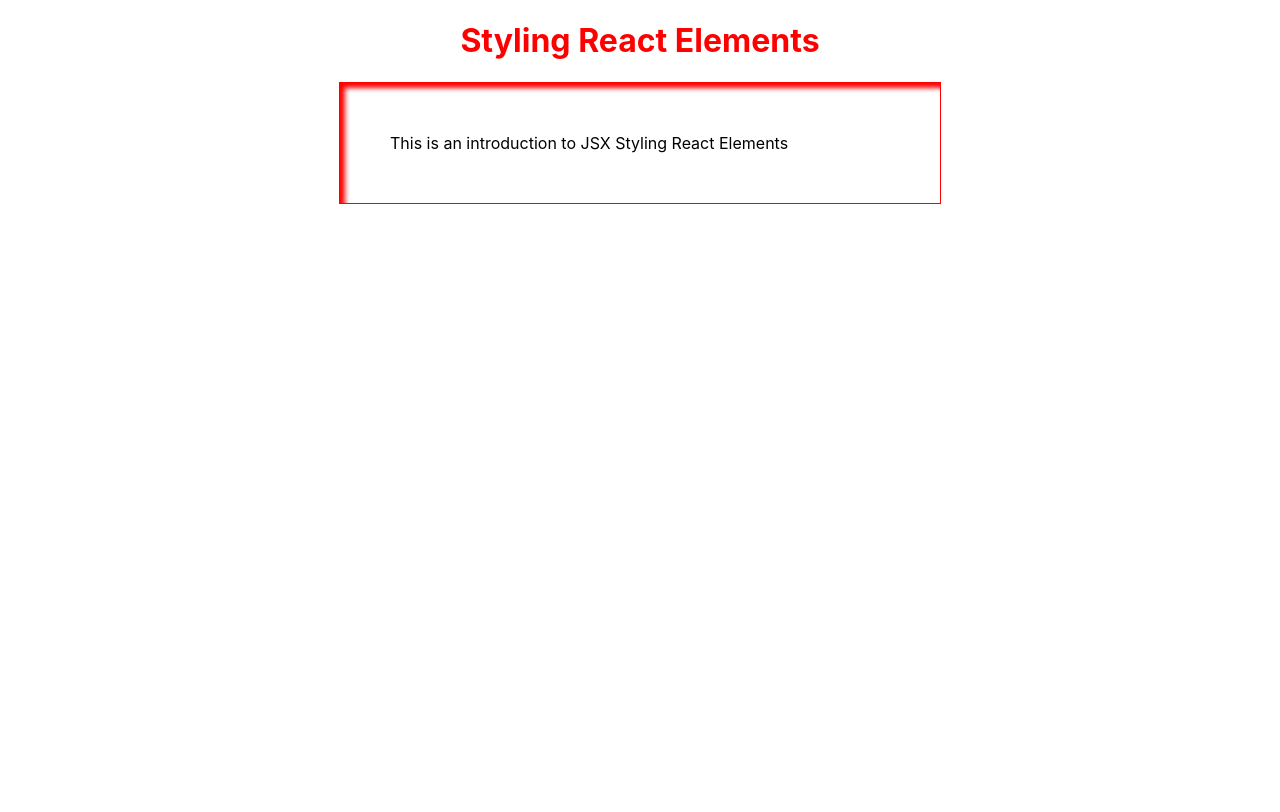
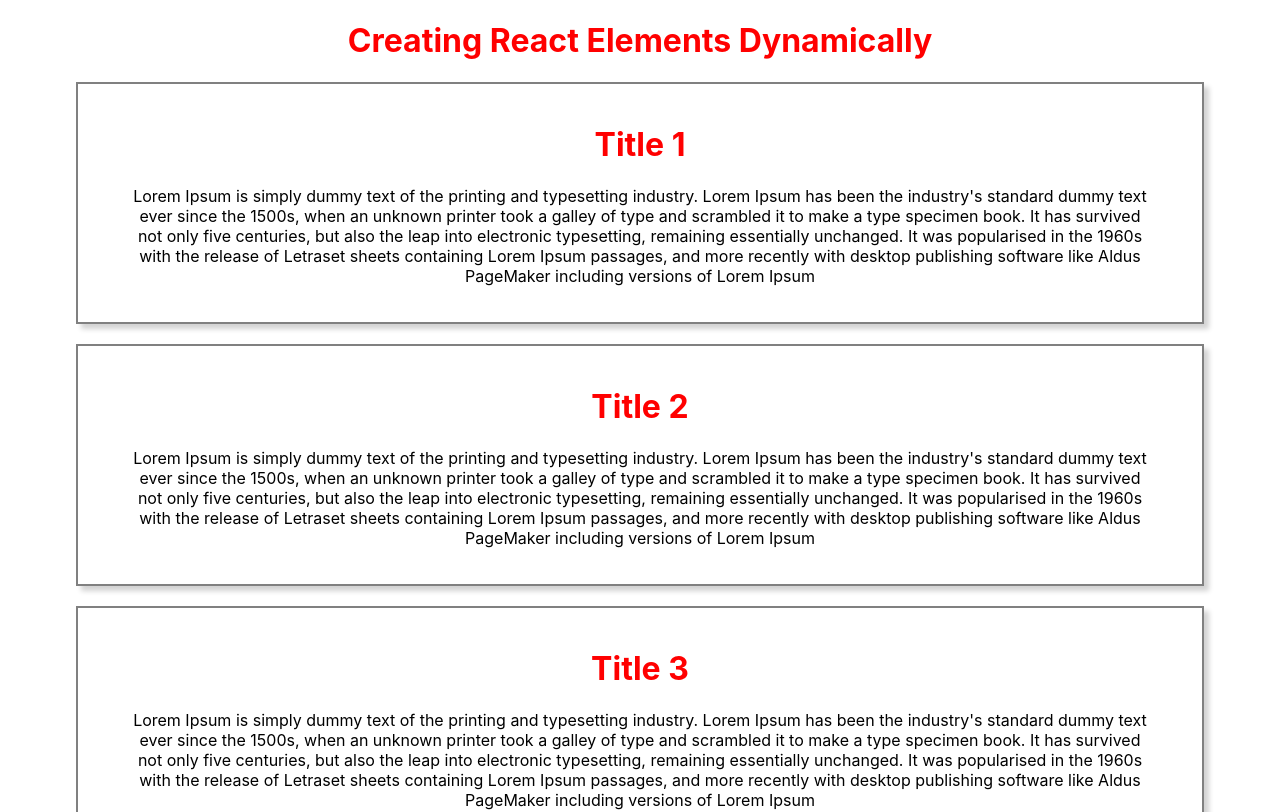
Before and after one commit to bovad/React-JS-Front-End-Development-Course, a React (Create React App) app in the folder React/intro-to-jsx/: page / in a window 1280 px wide. Shown: the top 812 px of the page. Built offline with nearby package versions, Linux system fonts and the light colour scheme.

Commit message:
Creating React Elements Dynamically

```diff
--- a/React/intro-to-jsx/src/App.css
+++ b/React/intro-to-jsx/src/App.css
@@ -1,12 +1,16 @@
+.App{
+    text-align: center;
+}
+
 .heading{
-    text-align: center;
     color: red;
 }
 
-.para{
-    border: 1px solid red;
-    width: 500px;
+.article{
+    border: 2px solid grey;
+    width: 80%;
     margin: auto;
-    padding: 50px;
-    box-shadow: 5px 5px 5px red inset
+    padding: 20px 50px;
+    margin-bottom: 20px;
+    box-shadow: 5px 5px 5px lightgrey;
 }
--- a/React/intro-to-jsx/src/App.js
+++ b/React/intro-to-jsx/src/App.js
@@ -1,13 +1,41 @@
 import './App.css';
 
 function App() {
+  const myArray = [
+    {
+      id: 1,
+      title: 'Title 1',
+      description: "Lorem Ipsum is simply dummy text of the printing and typesetting industry. Lorem Ipsum has been the industry's standard dummy text ever since the 1500s, when an unknown printer took a galley of type and scrambled it to make a type specimen book. It has survived not only five centuries, but also the leap into electronic typesetting, remaining essentially unchanged. It was popularised in the 1960s with the release of Letraset sheets containing Lorem Ipsum passages, and more recently with desktop publishing software like Aldus PageMaker including versions of Lorem Ipsum"
+    },
+    {
+      id: 2,
+      title: 'Title 2',
+      description: "Lorem Ipsum is simply dummy text of the printing and typesetting industry. Lorem Ipsum has been the industry's standard dummy text ever since the 1500s, when an unknown printer took a galley of type and scrambled it to make a type specimen book. It has survived not only five centuries, but also the leap into electronic typesetting, remaining essentially unchanged. It was popularised in the 1960s with the release of Letraset sheets containing Lorem Ipsum passages, and more recently with desktop publishing software like Aldus PageMaker including versions of Lorem Ipsum"
+    },
+    {
+      id: 3,
+      title: 'Title 3',
+      description: "Lorem Ipsum is simply dummy text of the printing and typesetting industry. Lorem Ipsum has been the industry's standard dummy text ever since the 1500s, when an unknown printer took a galley of type and scrambled it to make a type specimen book. It has survived not only five centuries, but also the leap into electronic typesetting, remaining essentially unchanged. It was popularised in the 1960s with the release of Letraset sheets containing Lorem Ipsum passages, and more recently with desktop publishing software like Aldus PageMaker including versions of Lorem Ipsum"
+    },
+    {
+      id: 4,
+      title: 'Title 4',
+      description: "Lorem Ipsum is simply dummy text of the printing and typesetting industry. Lorem Ipsum has been the industry's standard dummy text ever since the 1500s, when an unknown printer took a galley of type and scrambled it to make a type specimen book. It has survived not only five centuries, but also the leap into electronic typesetting, remaining essentially unchanged. It was popularised in the 1960s with the release of Letraset sheets containing Lorem Ipsum passages, and more recently with desktop publishing software like Aldus PageMaker including versions of Lorem Ipsum"
+    }
+  ]
 
+  const arrIter = myArray.map(item => {
+      return (
+        <div className="article">
+          <h1 className='heading'>{item.title}</h1>
+          <p>{item.description}</p>
+        </div>
+      )
+  })
   return (
     <div className="App">
-      <div>
-        <h1 className="heading">Styling React Elements</h1>
-        <p className="para">This is an introduction to JSX Styling React Elements</p>
-      </div>
+      <h1 className='heading'>Creating React Elements Dynamically</h1>
+      {arrIter}
     </div>
   );
 }
```
